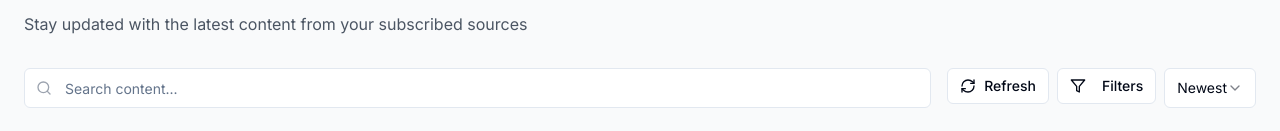
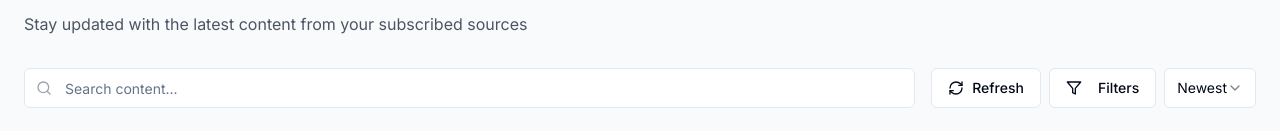
Before and after one commit to Solon97/feedagg, a Next.js app: page /news in a window 1280 px wide. Shown: the part 137-268 px from the top of the page. Built offline with nearby package versions, Linux system fonts and the light colour scheme; no server answers.

Commit message:
fix(news): remove unnecessary size prop from buttons in NewsSearchBar

```diff
--- a/src/features/news/components/news-search-bar.tsx
+++ b/src/features/news/components/news-search-bar.tsx
@@ -38,7 +38,6 @@ export function NewsSearchBar({
       <div className="flex gap-2">
         <Button
           variant="outline"
-          size="sm"
           onClick={onRefresh}
           disabled={isLoading}
           className="flex items-center gap-2"
@@ -49,7 +48,6 @@ export function NewsSearchBar({
 
         <Button
           variant={showFilters ? "default" : "outline"}
-          size="sm"
           onClick={onToggleFilters}
           className={`relative ${
             showFilters
```
